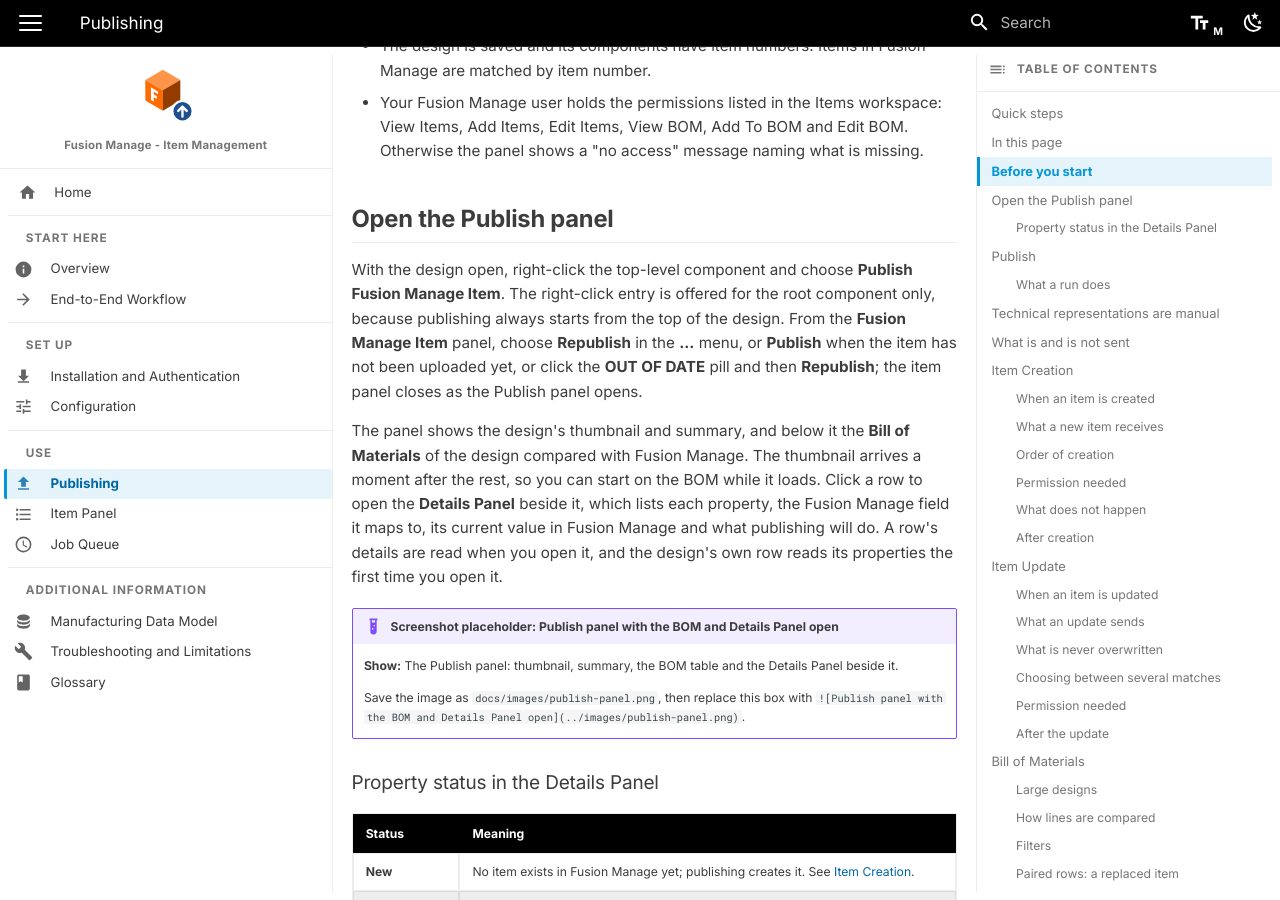
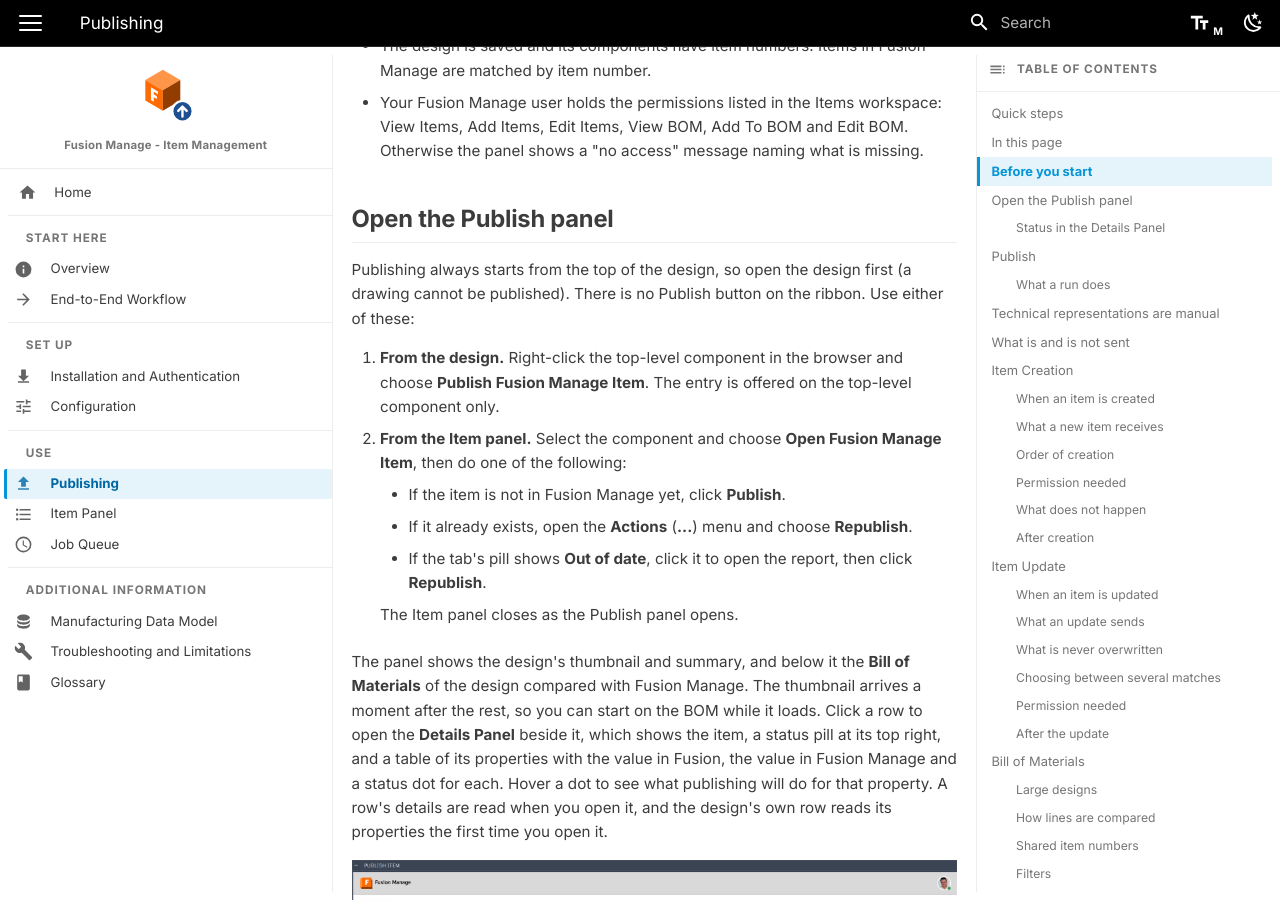
Before and after one commit to AHoop91/FusionToFusionManageAddon, an MkDocs documentation site: the page built from docs/publishing/index.md, in a window 1280 px wide and 900 px high, scrolled down 1006 px. Built offline with MkDocs 1.6.1 and Material for MkDocs 9.7.7, drawn with Linux system fonts in a browser that asks for light colours; some of the changed text lies outside the part shown.

Commit message:
Align the Publishing page with the code and add its screenshots
Correct how a publish is started (there is no ribbon button), the BOM status
names, default values on update, shared item numbers and how files find their
item. Add the publish panel, details panel, progress and complete screenshots,
and describe choosing between several items that share an item number.

```diff
--- a/docs/publishing/index.md
+++ b/docs/publishing/index.md
@@ -35,16 +35,23 @@
 
 ## Open the Publish panel
 
-With the design open, right-click the top-level component and choose **Publish Fusion Manage Item**. The right-click entry is offered for the root component only, because publishing always starts from the top of the design. From the **Fusion Manage Item** panel, choose **Republish** in the **...** menu, or **Publish** when the item has not been uploaded yet, or click the **OUT OF DATE** pill and then **Republish**; the item panel closes as the Publish panel opens.
+Publishing always starts from the top of the design, so open the design first (a drawing cannot be published). There is no Publish button on the ribbon. Use either of these:
 
-The panel shows the design's thumbnail and summary, and below it the **Bill of Materials** of the design compared with Fusion Manage. The thumbnail arrives a moment after the rest, so you can start on the BOM while it loads. Click a row to open the **Details Panel** beside it, which lists each property, the Fusion Manage field it maps to, its current value in Fusion Manage and what publishing will do. A row's details are read when you open it, and the design's own row reads its properties the first time you open it.
+1. **From the design.** Right-click the top-level component in the browser and choose **Publish Fusion Manage Item**. The entry is offered on the top-level component only.
+2. **From the Item panel.** Select the component and choose **Open Fusion Manage Item**, then do one of the following:
+    - If the item is not in Fusion Manage yet, click **Publish**.
+    - If it already exists, open the **Actions** (**...**) menu and choose **Republish**.
+    - If the tab's pill shows **Out of date**, click it to open the report, then click **Republish**.
 
-!!! example "Screenshot placeholder: Publish panel with the BOM and Details Panel open"
-    **Show:** The Publish panel: thumbnail, summary, the BOM table and the Details Panel beside it.
+    The Item panel closes as the Publish panel opens.
 
-    Save the image as `docs/images/publish-panel.png`, then replace this box with `![Publish panel with the BOM and Details Panel open](../images/publish-panel.png)`.
+The panel shows the design's thumbnail and summary, and below it the **Bill of Materials** of the design compared with Fusion Manage. The thumbnail arrives a moment after the rest, so you can start on the BOM while it loads. Click a row to open the **Details Panel** beside it, which shows the item, a status pill at its top right, and a table of its properties with the value in Fusion, the value in Fusion Manage and a status dot for each. Hover a dot to see what publishing will do for that property. A row's details are read when you open it, and the design's own row reads its properties the first time you open it.
 
-### Property status in the Details Panel
+![The Publish panel: the design's thumbnail and numbers, the Bill of Materials with its Fusion and Manage ticks and quantities, and the pills and Publish button at the bottom](../images/publish-panel.png){ width="900" height="465" }
+
+### Status in the Details Panel
+
+The pill at the top right of the Details Panel shows what publishing will do for the component:
 
 | Status | Meaning |
 |---|---|
@@ -56,10 +63,7 @@
 
 Properties with no mapping are listed as not published. Mapped properties are listed first so you see what will change.
 
-!!! example "Screenshot placeholder: Details Panel showing New and Update properties"
-    **Show:** Property rows with their Fusion Manage field, current value and status chips.
-
-    Save the image as `docs/images/details-panel.png`, then replace this box with `![Details Panel showing New and Update properties](../images/details-panel.png)`.
+![The Details Panel beside the Bill of Materials: the Up to date pill, and each property with its value in Fusion, its value in Fusion Manage and a status dot](../images/details-panel.png){ width="900" height="466" }
 
 ## Publish
 
@@ -69,24 +73,22 @@
 
 A progress dialog appears. You can close it; the run continues in the background and you can keep working in Fusion, even in another design. Use **Cancel publish** to stop: items already processed are kept in the run's folder, the rest are not published.
 
-!!! example "Screenshot placeholder: Publish progress dialog"
-    **Show:** The progress dialog with the bar, the count, and the Cancel publish and Close buttons.
+The dialog shows a progress bar with the count of items done and the time elapsed, and a tally of **Successful**, **Failed** and **Pending** items.
 
-    Save the image as `docs/images/publish-progress.png`, then replace this box with `![Publish progress dialog](../images/publish-progress.png)`.
+![The progress dialog over the Publish panel: the bar at 2 of 12 items, the Successful, Failed and Pending counts, and the Cancel publish and Close buttons](../images/publish-progress.png){ width="900" height="465" }
 
 ### What a run does
 
 1. Reads each item's properties from the Data Model and compares them with Fusion Manage (up to five items at once).
-2. Downloads the thumbnail, where the thumbnail is mapped to a field.
+2. Downloads the thumbnail, for an item that has something to send and a thumbnail mapped to an image field.
 3. Writes a request file for each item, then sends it: a `POST` creates an item, a `PATCH` updates one.
 4. Once **every** item exists, sends the BOM changes of each parent assembly. BOMs go last so that new parents and children already have IDs.
 
-When the run ends you get a message box with **Total Items Processed**, **Total Items Created** and **Total Items Updated**, and, for any failure, the item and the reason.
+When the run ends, the progress dialog turns into the result. It reads **Publish complete** when every item went through, **Completed with errors** when some failed (see the [Job Queue](../job-queue/index.md) for the reasons), **Publish cancelled** after **Cancel publish**, or **Publish failed** when the run could not finish.
 
-!!! example "Screenshot placeholder: Publish complete message"
-    **Show:** The Publish complete message box with Total Items Processed, Created and Updated.
+![The Publish complete dialog: 12 of 12 items on a full green bar, 12 Successful, 0 Failed and 0 Pending, with a pointer to the Job Queue](../images/publish-complete.png){ width="900" height="465" }
 
-    Save the image as `docs/images/publish-complete.png`, then replace this box with `![Publish complete message](../images/publish-complete.png)`.
+If you closed the dialog, Fusion shows a message box instead when the run ends, with **Total Items Processed**, **Total Items Created** and **Total Items Updated**, and, for any failure, the item and the reason.
 
 The run itself is shown in the [Job Queue](../job-queue/index.md), and if something fails you can send it again with [Request Files and Retry](../job-queue/index.md#request-files-and-retry).
 
@@ -97,7 +99,8 @@
 ## What is and is not sent
 
 - Mapped properties with no value in the Data Model are not sent; the run records "No value in the Data Model, not sent" with the field names.
-- Properties are only ever added or changed. The add-in does not delete items.
+- Properties are only ever added or changed. The add-in does not delete items, and removes a BOM line only when you choose **Remove** on it.
+- A component whose item number is shared with another component is not published. See [Shared item numbers](#shared-item-numbers).
 
 ## Item Creation
 
@@ -105,12 +108,7 @@
 
 ### When an item is created
 
-For each component in the Publish panel, the add-in searches the Items workspace for an item with the component's **item number**. If nothing is found, the item is marked **New** and a publish creates it. If an item is found, see [Item Update](#item-update).
-
-!!! example "Screenshot placeholder: Publish panel with a component marked New"
-    **Show:** A BOM row or property marked New, before publishing.
-
-    Save the image as `docs/images/item-new.png`, then replace this box with `![Publish panel with a component marked New](../images/item-new.png)`.
+For each component in the Publish panel, the add-in searches the Items workspace for an item with the component's **item number**. If nothing is found, the **Details Panel** shows **New** for it and a publish creates it. A design that is not in Fusion Manage at all has no status on its BOM lines, because there is nothing to compare them with. If an item is found, see [Item Update](#item-update).
 
 The search is by item number only. Make sure your workspace maps **Item Number** to the Fusion Manage field that holds it (`NUMBER` in the default mapping). In Fusion Manage, that field must also be part of the Items workspace's item descriptor, or existing items are not found. See [The item number](../configuration/index.md#the-item-number).
 
@@ -168,7 +166,7 @@
 An update sends only what has changed:
 
 - **Mapped properties whose values differ.** These are the ones marked **Update** in the Details Panel.
-- **Default values the item does not hold yet.** A default value that is already set is left alone.
+- **Default values the item does not hold.** A default value is sent again when the item's field does not hold it, so a value someone changed in Fusion Manage is set back to the default. A field already holding the default is left alone.
 - **The component link, if the item lacks it.**
 - **The thumbnail.** Images cannot be compared, so the thumbnail goes along with an update that already has a difference. It is not sent on its own.
 
@@ -189,12 +187,16 @@
 
 ### Choosing between several matches
 
-If more than one Fusion Manage item has the same item number, the add-in does not guess. The row shows **Choose item** and a message such as *3 Fusion Manage items match PN-1001. Choose one.* Pick the item to update in the Details Panel. Until you do, that item cannot be published.
+The add-in asks Fusion Manage for items whose descriptor matches the component's item number, and does not narrow the answer down itself. It uses the item when exactly one comes back. When more than one comes back it does not guess. This happens when:
 
-!!! example "Screenshot placeholder: Choose item status"
-    **Show:** A row showing Choose item and the candidate items to pick from.
+- **Two items in the workspace carry the same item number.** Fusion Manage does not stop that, for example when items were created by hand or imported.
+- **The search also returns items whose descriptor merely resembles the number.** The descriptor holds the number followed by other text (for example `PN-1001 - Housing`), and Fusion Manage may return other descriptors for the same search.
 
-    Save the image as `docs/images/item-choose.png`, then replace this box with `![Choose item status](../images/item-choose.png)`.
+In that case the status is **Choose item**, with a message such as *3 Fusion Manage items match PN-1001. Choose one.* You can pick the item in the Details Panel. If you have not, clicking **Publish** stops before anything is sent and asks **Which item do you mean?**, with the items listed under each shared number. Choose one for each and click **Publish** again to carry on. **Cancel** sends nothing. The choice is used for that run and the Details Panel remembers it while the panel stays open.
+
+The [Item Panel](../item-panel/index.md#when-several-items-share-the-number) asks in the same way, and remembers the item you pick. The Publish panel's choice is its own: picking an item in one does not pick it in the other. The right-click STEP upload, the drawing upload and the Export window use the Item panel's choice; when several items match and none was chosen they stop with a message and attach nothing.
+
+A BOM line of an assembly that matches several items is left without a status for the same reason. Fix it by removing the duplicate in Fusion Manage, or choose the item in the Details Panel.
 
 ### Permission needed
 
@@ -220,6 +222,7 @@
 |---|---|
 | **Items** | The design and every component in view: each is checked against Fusion Manage when you publish, and created or updated where it differs. |
 | **Lines Skipped** | Lines with no item number (and what is below them): nothing is published for them. |
+| **Shared Item Numbers** | Lines whose item number another component also carries (and what is below them): see [Shared item numbers](#shared-item-numbers). |
 | **Sub Assemblies Skipped** | Closed sub assemblies in view. What is under them is not published; open them, or use **Expand all**, to include them. |
 
 A line that needs a choice (**Review**) holds **Publish** back only while it is in view.
@@ -237,16 +240,21 @@
 | Status | Meaning | Publishing does |
 |---|---|---|
 | **New** | The design has the line; Fusion Manage does not. | Adds the line. |
-| **Changed** (quantity differs) | Same item, different quantity. | Updates the quantity in Fusion Manage. |
-| **Match** | Same item and quantity. | Nothing. No chip is shown. |
-| **Extra** (**Fusion Manage Only**) | Fusion Manage has a line the design does not. | **Keeps it** unless you choose **Remove**. |
-| **Skipped** | The component has no item number, or sits below one that has none. | Nothing: no item is created and no BOM line is added. |
+| **Update** | Same item, different quantity. | Updates the quantity in Fusion Manage. |
+| *(no chip)* | Same item and quantity. | Nothing. |
+| **Fusion Manage Only** | Fusion Manage has a line the design does not. | **Keeps it** unless you choose **Remove**. |
+| **Added** | You picked the item with [Add Existing Items](#add-existing-items). | Adds the line to the end of the Fusion Manage BOM. |
+| **Skipped** | The component has no item number, shares one with another component, or sits below such a line. | Nothing: no item is created and no BOM line is added. |
 
 If an assembly inside the design does not exist in Fusion Manage yet, every child of it is **New**. If the design itself is not in Fusion Manage, its lines show no status: the panel says publishing creates the design, and does not look up every component. When you publish, each component is searched for by item number, an item that exists is used, and one that does not is created.
 
 Fusion Manage often extends the design BOM with manufacturing lines such as oil or panels. For that reason lines found only in Fusion Manage are never deleted automatically.
 
-Each line reads **Item Number - Part Name**. A component with no item number has not been uploaded to the Fusion Manage Components workspace, so it is **Skipped**: its quantity box is greyed out and cannot be edited, and the **i** on its chip explains why when you hover it. Everything below a skipped assembly is skipped too, because it has no item to join in the Fusion Manage BOM.
+Each line reads **Item Number - Part Name**. A component with no item number is **Skipped**: no item can be created for it. Its quantity box is greyed out and cannot be edited, and the **i** on its chip explains why when you hover it. Everything below a skipped assembly is skipped too, because it has no item to join in the Fusion Manage BOM.
+
+### Shared item numbers
+
+If two different components carry the same item number, they would both write to the one Fusion Manage item, each overwriting the other. The add-in does not publish either. Both lines are **Skipped**, with the names of the others in the tooltip, and so is everything below them. The same component appearing on several lines is not a clash. Give each component its own item number in Fusion, save, and refresh.
 
 !!! example "Screenshot placeholder: BOM table with New, Changed, Skipped and Fusion Manage Only rows"
     **Show:** The BOM table with status chips, including a Skipped row, and the Filters drop-down and the collapse and expand buttons above it.
@@ -255,7 +263,7 @@
 
 ### Filters
 
-The **Filters** drop-down above the table (top left) narrows it to rows of one status, such as **New**, **Skipped** or **Fusion Manage Only**; tick any number at once. Each filter shows how many lines it holds, and its tooltip explains what it shows. **Clear filters** unticks them all. Next to it, at the right, **Collapse all** and **Expand all** fold the whole tree.
+The **Filters** drop-down above the table (top left) narrows it to rows of one status (**Review**, **New**, **Added**, **Update**, **Fusion Manage Only** or **Skipped**); tick any number at once. **Show Hidden Components** is separate: it adds the components that are hidden in the Fusion component tree, marked with a crossed eye. Each filter shows how many lines it holds, and its tooltip explains what it shows. **Clear filters** unticks them all. Next to it, at the right, **Collapse all** and **Expand all** fold the whole tree.
 
 ### Paired rows: a replaced item
 
@@ -315,7 +323,7 @@
 
 The window starts with what is being exported: its item number (a grey bar stands there while it is read from Fusion Manage), and under it the description of the design. The attachment card shows whether the file already in Fusion Manage is **Up to date**, with the date the component was last modified, the file's version, size and who changed it.
 
-Choose **Export** and the window stays open and shows the progress: **Find item**, the file being made, and **Upload**, with a percentage where one can be measured. It then says how it went. On success it reads *Export complete* with where the file went, and **Done** closes it. On a failure it says why, and **Try again** takes you back to the choices. The file is named after the item number and a file of the same name is replaced by a new version. See [STEP File](#step-file) and [Drawing Representation](#drawing-representation).
+Choose **Export** and the window stays open and shows the progress: **Find item**, the file being made, and **Upload**, with a percentage where one can be measured. It then says how it went. On success it reads *Export complete* with where the file went, and **Done** closes it. On a failure it reads *Export failed* with the reason; **Try again** takes you back to the choices, and **Close** closes the window. The file is named after the item number and a file of the same name is replaced by a new version. See [STEP File](#step-file) and [Drawing Representation](#drawing-representation).
 
 The **Actions** menu of the [Item Panel](../item-panel/index.md) and the right-click entries do not open this window: they export in one step and always attach to the item.
 
@@ -339,10 +347,10 @@
 
 1. In the Design workspace, select a component in the browser or canvas. With nothing selected, the open design's top-level component is used.
 2. Do one of the following:
-    - Right-click and choose **Export STEP File**.
+    - Right-click and choose **Export STEP File** (offered on any component, not only the top).
     - Open the item in the [Item Panel](../item-panel/index.md) and choose **Actions ▸ Export STEP File**.
 3. A small **Uploading STEP File** window shows three stages: **Find item**, **Create STEP** and **Upload**, with a percentage where one can be measured.
-4. When it finishes you see a confirmation: `<name> was attached to the item in Fusion Manage`, or `A new version of <name> was uploaded to the item in Fusion Manage`.
+4. When it finishes you see a confirmation: `<name> was attached to the item in Fusion Manage.` or `A new version of <name> was uploaded to the item in Fusion Manage.` It appears as a message box, or as a toast when the Item panel is open.
 
 #### New versions, not duplicates
 
@@ -358,10 +366,10 @@
 The STEP file contains the **selected component**, not the whole design.
 
 - If the selected component is the design's **top-level component**, the whole design is exported.
-- Otherwise the add-in finds the component by part number in the open design and exports just that.
+- Otherwise the add-in finds the component in the open design by its **part number** (the one you selected is tried first) and exports just that.
 - If Fusion cannot export it directly from the open design, the add-in falls back to the component's own document.
 
-Finding a component by part number can take a while in large designs. The progress window stays responsive and you will see the percentage move.
+The part number only locates the component in Fusion. The item it is attached to is found by the component's **item number**, read from the Data Model. Finding a component by part number can take a while in large designs. The progress window stays responsive and you will see the percentage move.
 
 !!! example "Screenshot placeholder: Uploading STEP File progress window"
     **Show:** The small window with the Find item, Create STEP and Upload stages and the percentage.
@@ -372,7 +380,8 @@
 
 - **Open the design to publish as a STEP file first.** No design is open.
 - **No component with part number … in the open design.** The selected component's part number is not found, for example because the part number is empty.
-- **No item exists for …** The part number has no item in Fusion Manage. Publish the item first.
+- **No item exists for …** No item in Fusion Manage has that item number. Publish the item first.
+- **… Fusion Manage items match … Open the item in the Item panel and choose one first.** Several items share the item number. Open the item from the Item panel, pick one from the list, and try again.
 - **Fusion could not export the STEP file.** Fusion refused the export; the message lists each method that was tried.
 
 Only one upload runs at a time. Starting another reports that a file is already being uploaded.
@@ -397,9 +406,11 @@
 
 ### Upload a drawing PDF
 
-1. Open the drawing. The add-in works out which item it belongs to from the design the drawing references: the Fusion Manage item of that design's **top-level component**, found by its part number.
+1. Open the drawing. The add-in works out which item it belongs to from the design the drawing references: the part number of that design's **top-level component** is read, then its item number from the Data Model, and the item with that number is the one used.
 2. Choose **Manage ▸ Export ▸ Export** and pick PDF, or right-click the top of the drawing's component tree and choose **Export PDF**. In a drawing, the [Item Panel](../item-panel/index.md) **Actions** menu offers the same upload.
 3. A PDF of every sheet of the drawing is created, named after the item number (for example `PN-1001.pdf`), and uploaded in a window with the stages **Find item**, **Create PDF** and **Upload**.
+
+The Export window and the Item Panel's **Actions** menu can also make a **DWG** or a **DXF** of the drawing, attached the same way, as `PN-1001.dwg` or `PN-1001.dxf`. The right-click entry makes the PDF only. A Fusion that cannot export those formats says so.
 
 The right-click entry is offered only when the **top of the tree** is selected, not a component below it.
 
@@ -418,7 +429,7 @@
 
 ### A drawing of a different item
 
-If the item you are attaching to is not the one the drawing shows, you are asked: *The open drawing is of X, but the item is Y. Upload this drawing as Y.pdf anyway?* Choose **Yes** only if that is what you intend.
+If the item you are attaching to is not the one the drawing shows, you are asked: *The open drawing is of X, but the item is Y (its part number). Upload this drawing as Y.pdf anyway?* Choose **Yes** only if that is what you intend.
 
 !!! example "Screenshot placeholder: Drawing of a different item prompt"
     **Show:** The question asking whether to upload the drawing as another item's PDF.
```
Also changed, not shown: other parts of docs/publishing/index.md (+2 -2 lines), docs/getting-started/workflow.md (+1 -1 lines), docs/images/SHOT-LIST.md (+0 -6 lines), docs/item-panel/index.md (+10 -0 lines), docs/images/details-panel.png (added), docs/images/publish-complete.png (added), docs/images/publish-panel.png (added), docs/images/publish-progress.png (added).
